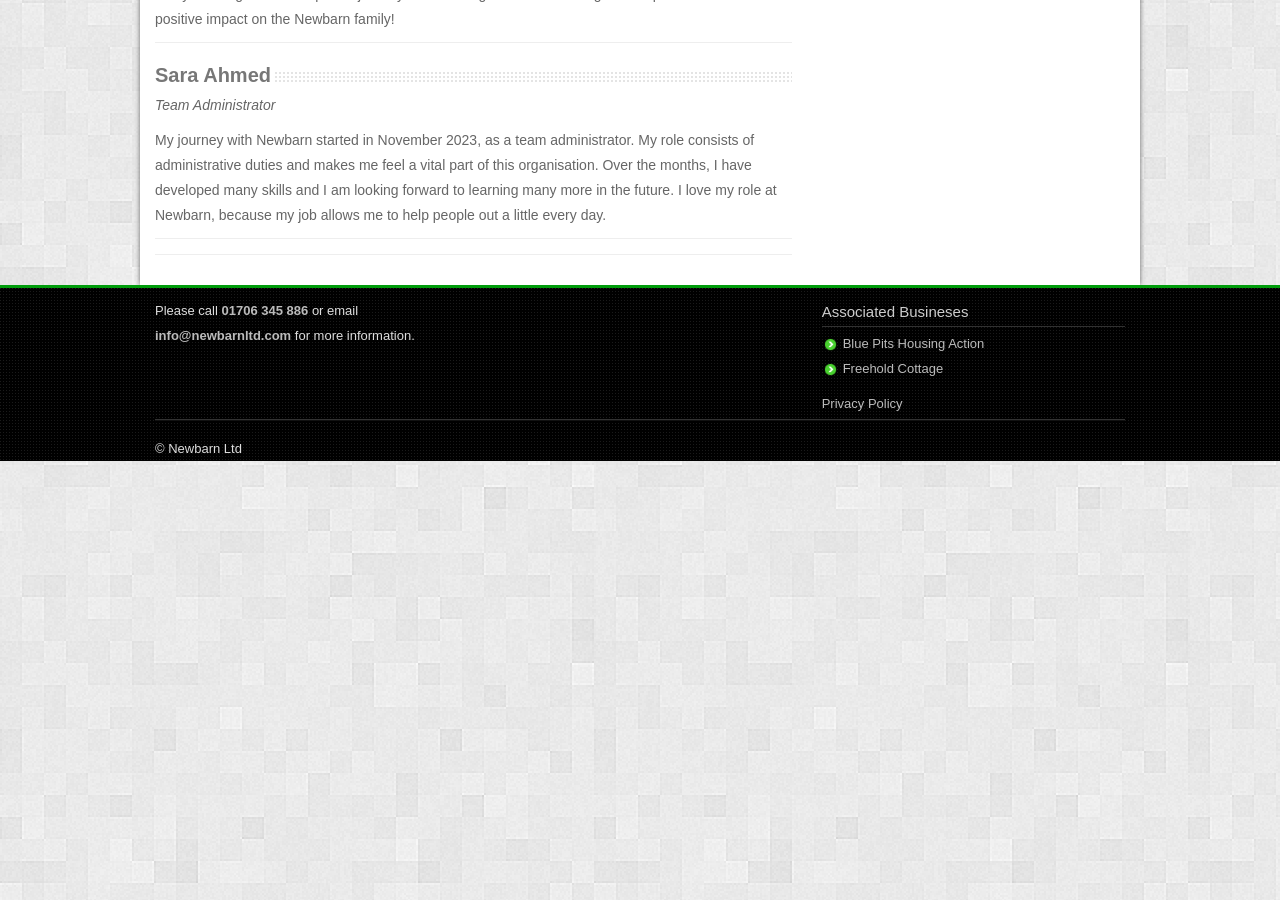
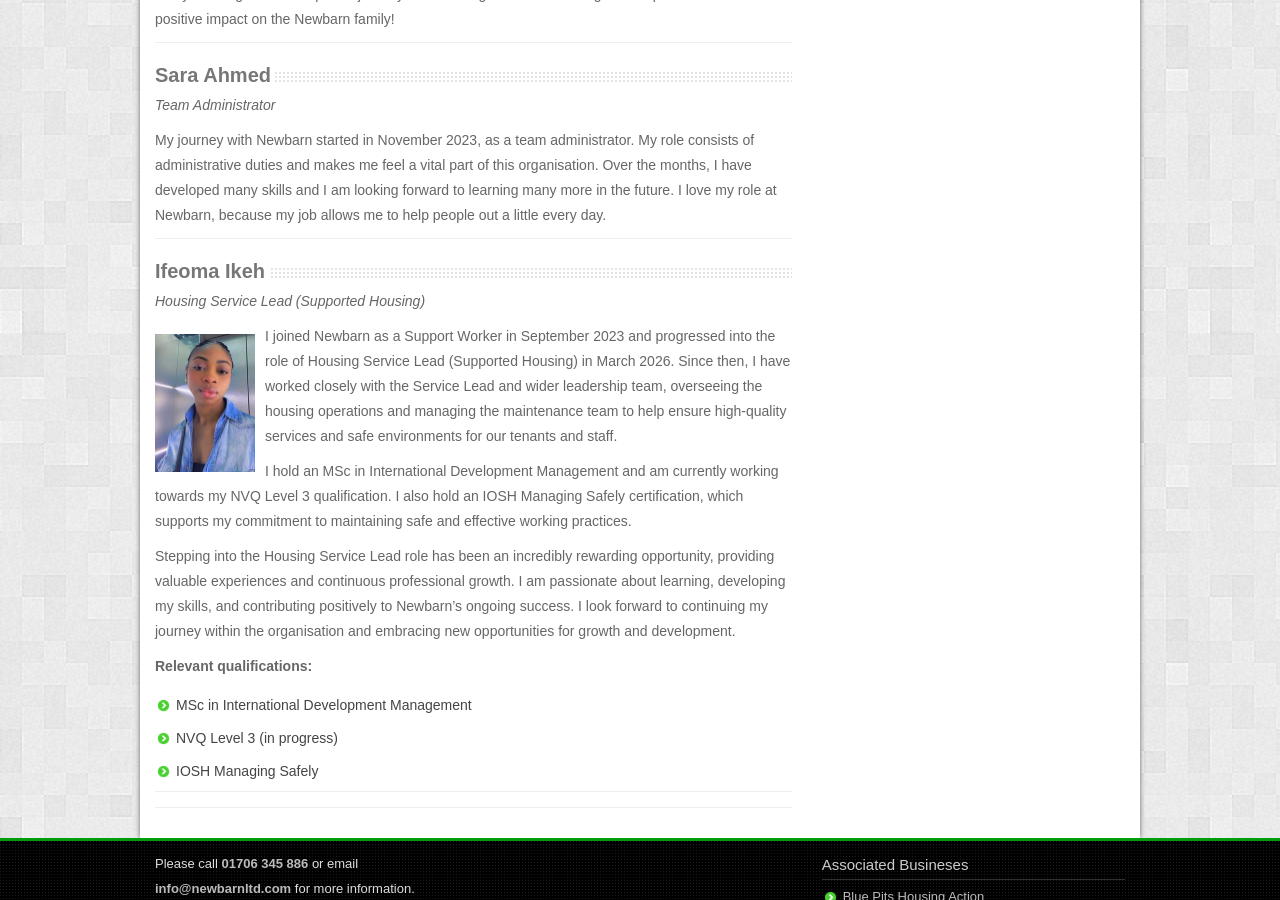
Before and after one commit to chobbledotcom/newbarn, a Jekyll site: the page built from _pages/our-staff.md, in a window 1280 px wide and 900 px high, scrolled down 2637 px. Built offline with Jekyll 4.4.1, drawn with Linux system fonts in a browser that asks for light colours; a script that is not in the unit is left out; the table of contents is made by our own code.

Commit message:
Add Ifeoma

```diff
--- a/_pages/our-staff.md
+++ b/_pages/our-staff.md
@@ -103,3 +103,23 @@
 My journey with Newbarn started in November 2023, as a team administrator. My role consists of administrative duties and makes me feel a vital part of this organisation. Over the months, I have developed many skills and I am looking forward to learning many more in the future. I love my role at Newbarn, because my job allows me to help people out a little every day.
 
 ---
+
+### **Ifeoma Ikeh**
+
+_Housing Service Lead (Supported Housing)_
+
+![Photo of Ifeoma Ikeh](/img/ifeoma.jpg)
+
+I joined Newbarn as a Support Worker in September 2023 and progressed into the role of Housing Service Lead (Supported Housing) in March 2026. Since then, I have worked closely with the Service Lead and wider leadership team, overseeing the housing operations and managing the maintenance team to help ensure high-quality services and safe environments for our tenants and staff.
+
+I hold an MSc in International Development Management and am currently working towards my NVQ Level 3 qualification. I also hold an IOSH Managing Safely certification, which supports my commitment to maintaining safe and effective working practices.
+
+Stepping into the Housing Service Lead role has been an incredibly rewarding opportunity, providing valuable experiences and continuous professional growth. I am passionate about learning, developing my skills, and contributing positively to Newbarn's ongoing success. I look forward to continuing my journey within the organisation and embracing new opportunities for growth and development.
+
+**Relevant qualifications:**
+
+- MSc in International Development Management
+- NVQ Level 3 (in progress)
+- IOSH Managing Safely
+
+---
```
Also changed, not shown: img/ifeoma.jpg (added).
